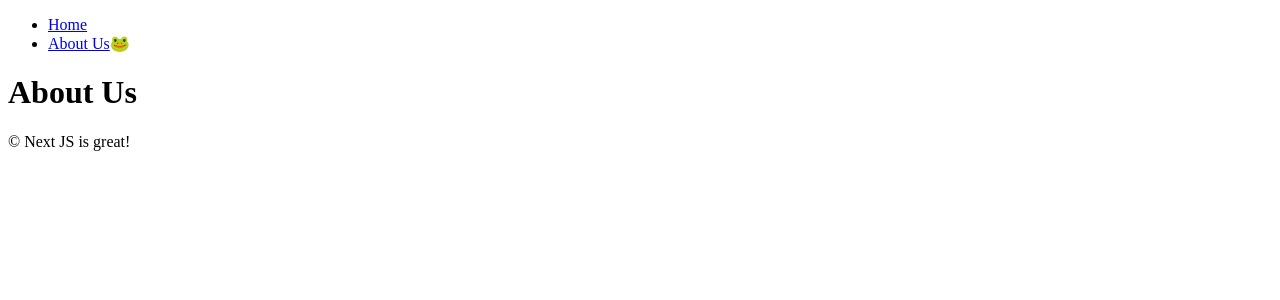
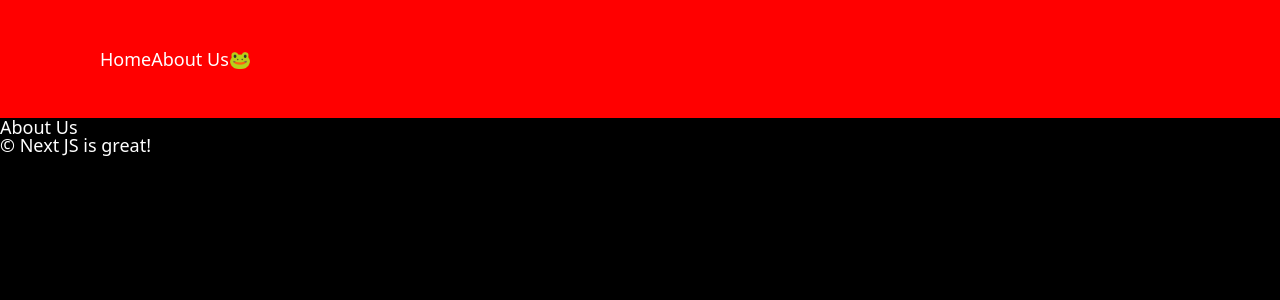
Before and after one commit to ChloePark85/next-practice, a Next.js app: page /about-us in a window 1280 px wide. Shown: the top 300 px of the page. Built offline with nearby package versions, Linux system fonts and the light colour scheme.

Commit message:
css추가

```diff
--- a/app/layout.tsx
+++ b/app/layout.tsx
@@ -1,3 +1,4 @@
+import "../styles/global.css";
 import { Metadata } from "next";
 import Navigation from "../components/navigation";
 
--- a/components/navigation.tsx
+++ b/components/navigation.tsx
@@ -1,11 +1,12 @@
 "use client";
 import Link from "next/link";
 import { usePathname } from "next/navigation";
+import styles from "../styles/navigation.module.css";
 
 export default function Navigation() {
   const path = usePathname();
   return (
-    <nav>
+    <nav className={styles.nav}>
       <ul>
         <li>
           <Link href="/">Home</Link>
--- /dev/null
+++ b/styles/global.css
@@ -0,0 +1,63 @@
+
+/* http://meyerweb.com/eric/tools/css/reset/
+   v2.0 | 20110126
+   License: none (public domain)
+*/
+
+html, body, div, span, applet, object, iframe,
+h1, h2, h3, h4, h5, h6, p, blockquote, pre,
+a, abbr, acronym, address, big, cite, code,
+del, dfn, em, img, ins, kbd, q, s, samp,
+small, strike, strong, sub, sup, tt, var,
+b, u, i, center,
+dl, dt, dd, ol, ul, li,
+fieldset, form, label, legend,
+table, caption, tbody, tfoot, thead, tr, th, td,
+article, aside, canvas, details, embed,
+figure, figcaption, footer, header, hgroup,
+menu, nav, output, ruby, section, summary,
+time, mark, audio, video {
+	margin: 0;
+	padding: 0;
+	border: 0;
+	font-size: 100%;
+	font: inherit;
+	vertical-align: baseline;
+}
+/* HTML5 display-role reset for older browsers */
+article, aside, details, figcaption, figure,
+footer, header, hgroup, menu, nav, section {
+	display: block;
+}
+body {
+	line-height: 1;
+}
+ol, ul {
+	list-style: none;
+}
+blockquote, q {
+	quotes: none;
+}
+blockquote:before, blockquote:after,
+q:before, q:after {
+	content: '';
+	content: none;
+}
+table {
+	border-collapse: collapse;
+	border-spacing: 0;
+}
+body {
+    font-family: system-ui, -apple-system, BlinkMacSystemFont, 'Segoe UI', Roboto, Oxygen, Ubuntu, Cantarell, 'Open Sans', 'Helvetica Neue', sans-serif;
+    background-color: black;
+    color: white;
+    font-size: 18px;
+}
+a {
+    color: inherit;
+    text-decoration: none;
+}
+
+a:hover {
+    text-decoration: underline;
+}
--- /dev/null
+++ b/styles/navigation.module.css
@@ -0,0 +1,8 @@
+.nav {
+    background-color: red;
+    padding: 50px 100px;
+
+}
+.nav ul{
+    display: flex;
+}
```
